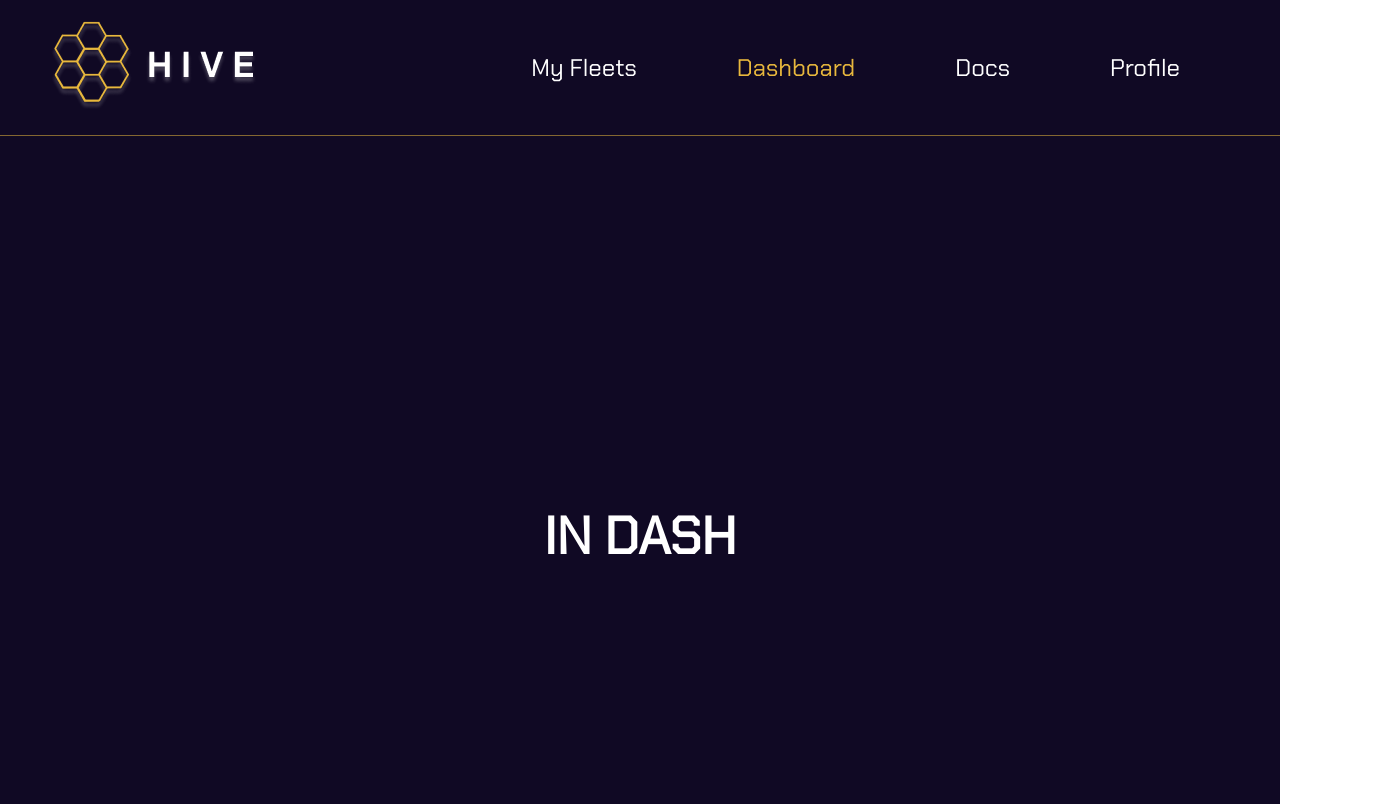
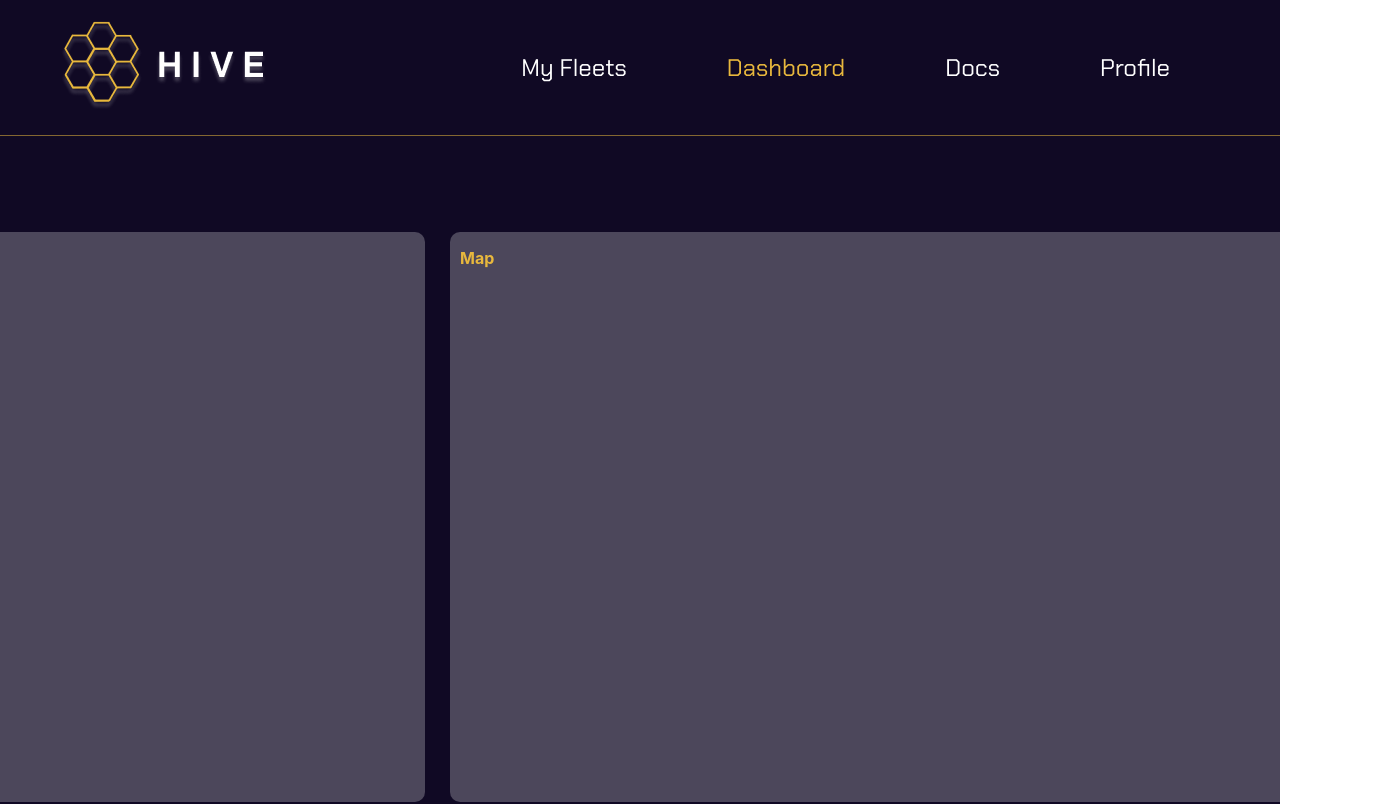
Before and after one commit to ljdeme/hive_ui, a React (Create React App) app in the folder client/: page /dashboard in a window 1280 px wide. Shown: the top 804 px of the page, 1390 px wide, since content can reach past the window. Built offline with nearby package versions, Linux system fonts and the light colour scheme.

Commit message:
created dashboard containers and updating css to use root variables

```diff
--- a/client/src/App.css
+++ b/client/src/App.css
@@ -25,7 +25,6 @@
   min-height: 100vh;
   display: flex;
   flex-direction: column;
-  font-family: 'Chakra Petch';
   align-items: center;
   justify-content: center;
   font-size: calc(10px + 2vmin);
@@ -47,12 +46,12 @@
 
 .navbar {
   height:var(--nav-size);
-  padding: 0 50px;
+  padding: 0 60px;
   display: flex;
   justify-content: space-between;
   align-items: center;
   white-space: nowrap;
-  background-color: #100924;
+  background-color: var(--bg);
   border-bottom: var(--border);
 }
 
@@ -66,16 +65,16 @@
   transition: all 0.3s ease 0s; /* Makes navigation to page smoother */
   text-decoration: none; /* Removes Underline from links */
   font-family: "Chakra Petch";
-  color: #ffffff;
+  color: var(--text-color);
   font-size: 24px;
 }
 
 .nav-links li a:hover{
-  color: goldenrod
+  color: var(--bg-accent)
 }
 
 a:is(:link, :active, :visited).active{
-  color: #E8B83D;
+  color: var(--bg-accent);
 }
 
 .navbar-spacer {
@@ -87,15 +86,15 @@ a:is(:link, :active, :visited).active{
   cursor: pointer;
   background-color: transparent;
   border-radius: 10px;
-  border-color: #E8B83D;
+  border-color:var(--bg-accent);
   text-decoration: none; /* Removes Underline from links */
   font-family: "Chakra Petch";
-  color: #ffffff;
+  color: var(--text-color);
   font-size: 24px;
 }
 
 .nav-login:hover{
-  color: #E8B83D
+  color: var(--bg-accent)
 }
 
 
--- /dev/null
+++ b/client/src/css/dashboard.css
@@ -0,0 +1,109 @@
+.dashboard
+{
+    height: 100vh;
+    margin: auto;
+    background-color: var(--bg);
+    color: var(--text-color);
+}
+
+.dashboard-container
+{
+    display: flex;
+    justify-content: center;
+}
+
+.dashboard-layout
+{
+    /* background-color: green; */
+
+    height: 950px;
+    width: 1500px;
+    margin-top: 5rem;
+
+    flex-shrink: 0;
+    align-self: center;
+    display: flex;
+    flex-direction: column;
+    align-items: center;
+    justify-content: space-evenly;
+
+    color: var(--bg-accent);
+    font-weight: bold;
+}
+
+.dashboard-top-flexbox
+{
+    /* background-color: blueviolet; */
+
+    height: 60%;
+    width: 100%;
+
+
+    display: flex;
+    flex-direction: row;
+    text-align: left;
+    justify-content: space-between;
+}
+
+.dashboard-agent-list-item
+{
+    background-color: var(--bg-container);
+
+    height: 100%;
+    width: 35%;
+    border-radius: 10px;
+    padding-left: 10px;
+}
+
+.dashboard-map-item
+{
+    background-color: var(--bg-container);
+
+    height: 100%;
+    width: 62%;
+    border-radius: 10px;
+    padding-left: 10px;
+
+}
+
+.dashboard-bottom-flexbox
+{
+    /* background-color: blue; */
+
+    height: 35%;
+    width: 100%;
+
+    display: flex;
+    flex-direction: row;
+    text-align: left;
+    justify-content: space-between;
+}
+
+.dashboard-topics-item
+{
+    background-color:var(--bg-container);
+    height: 100%;
+    width: 25%;
+    border-radius: 10px;
+    padding-left: 10px;
+}
+
+.dashboard-messages-item
+{
+    background-color:var(--bg-container);
+
+    height: 100%;
+    width: 45%;
+    border-radius: 10px;
+    padding-left: 10px;
+}
+
+.dashboard-extra-item
+{
+    background-color:var(--bg-container);;
+
+    height: 100%;
+    width: 25%;
+    border-radius: 10px;
+    padding-left: 10px;
+}
--- a/client/src/css/landing.css
+++ b/client/src/css/landing.css
@@ -1,6 +1,6 @@
 .landing-page
 {
-    height: 110vh;
+    height: 150vh;
     margin: auto;
     text-align: left;
     background-color: var(--bg);
@@ -40,7 +40,7 @@
     flex-wrap: nowrap;
     justify-content: space-between;
     align-items: center;
-    /* padding: 0px 100px; */
+    margin-top: 5em;
 }
 
 .landingText-1
@@ -64,7 +64,7 @@
     justify-content: space-between;
     align-items: center;
     /* padding: 0px 100px; */
-    margin-top: -10em;
+    margin-top: -5em;
 }
 
 .box-item-3
@@ -103,12 +103,17 @@
     transition: all 0.3s ease 0s;
     cursor: pointer;
     padding: 10px 40px;
+    margin-top: 5rem;
     display:flex;
 
     background-color: transparent;
     border-radius: 10px;
     border-color: var(--bg-accent);
     text-decoration: none; /* Removes Underline from links */
+    font-family: "Chakra Petch";
+    color: var(--text-color);
+    font-size: 24px;
+
 }
 
 .landing-trynow:hover
--- a/client/src/css/login_and_register.css
+++ b/client/src/css/login_and_register.css
@@ -9,7 +9,7 @@
 
 .authentication-header
 {
-    border-bottom: 1px solid #E8B83D;
+    border-bottom: 1px solid var(--bg-accent);
     margin-bottom: 2rem;
 }
 
@@ -21,11 +21,11 @@
     color: aliceblue;
     font-family: "Chakra Petch";
     background-color: #100924;
-    border: 2px solid #E8B83D;
+    border: 2px solid var(--bg-accent);
     padding: 30px;
     border-radius: 30px;
     text-align: center;
-    box-shadow: 1px 1px 10px #E8B83D;
+    box-shadow: 1px 1px 10px var(--bg-accent);
     z-index: 0;
 }
 
@@ -38,14 +38,14 @@
 {
     width: 1000px;
     margin: 100px auto;
-    color: aliceblue;
+    color:var(--text-color);
     position: relative;
-    background-color: #100924;
-    border: 2px solid #E8B83D;
+    background-color: var(--bg);
+    border: 2px solid var(--bg-accent);
     padding: 30px;
     border-radius: 30px;
     text-align: center;
-    box-shadow: 1px 1px 10px #E8B83D
+    box-shadow: 1px 1px 10px var(--bg-accent);
 }
 
 .container-half
@@ -62,21 +62,21 @@
 
 .login-register-swap
 {
-    color: aliceblue;
+    color: var(--text-color);
 }
 
 .login-register-swap:visited
 {
-    color: #E8B83D;
+    color: var(--bg-accent);
 }
 
 .login-register-swap:hover
 {
-    color: #E8B83D;
+    color: var(--bg-accent);
 }
 
 label {
-    color: aliceblue;
+    color: var(--text-color);
     display: block;
     margin-top: 1em;
     font-size: 15px;
@@ -146,7 +146,7 @@ input[type = button]
 
     background-color: transparent;
     border-radius: 10px;
-    border-color: #E8B83D;
+    border-color: var(--bg-accent);
     text-decoration: none; /* Removes Underline from links */
     font-family: "Chakra Petch";
     color: #ffffff;
--- a/client/src/index.css
+++ b/client/src/index.css
@@ -16,6 +16,7 @@ code {
 {
   --bg:#100924;
   --bg-accent:#E8B83D;
+  --bg-container:rgba(255, 255, 255, 0.25);
   --text-color: white;
   --nav-size: 135px;
   --border: 1px solid #e8b83d8a;
@@ -35,60 +36,3 @@ a
   color: var(--text-color);
   text-decoration: none;
 }
-
-/* .navbar
-{
-  height:var(--nav-size);
-  background-color: var(--bg);
-  padding: 0 10rem;
-  border-bottom: var(--border);
-}
-
-.navbar-nav
-{
-  max-width: 100%;
-  height: 100%;
-  display: flex;
-  font-size: 24px;
-  justify-content: space-between;
-  align-items: center;
-}
-
-.nav-item
-{
-  width: calc(var(--nav-size) * 0.8);
-  display: flex;
-  align-items: center;
-  justify-content: center;
-}
-
-.nav-text
-{
-  --button-size: calc(var(--nav-size) * .6);
-  width: calc(var(--button-size) * 2);
-  height: var(--button-size);
-
-  display: flex;
-  white-space: nowrap;
-  align-items: center;
-  justify-content: center;
-
-  transition: filter 300ms;
-}
-.nav-button
-{
-  --button-size: calc(var(--nav-size) * .6);
-  width: calc(var(--button-size) * 2);
-  height: var(--button-size);
-
-  border-radius: 10px;
-  border-color:white;
-
-  display: flex;
-  white-space: nowrap;
-  align-items: center;
-  justify-content: center;
-  padding: 0 30px;
-
-  transition: filter 300ms;
-} */
--- a/client/src/pages/Dashboard.js
+++ b/client/src/pages/Dashboard.js
@@ -1,12 +1,36 @@
-import '../App.css';
+import '../css/dashboard.css';
 
 function Dashboard() {
   return (
 
-    <div className="App">
-      <header className="App-header">
-        <h1> IN DASH </h1>
-      </header>
+    <div className="dashboard">
+      <div className="dashboard-container">
+        <div className="dashboard-layout">
+
+          <div className="dashboard-top-flexbox">
+            <div className="dashboard-agent-list-item">
+                <p>Agent</p>
+            </div>
+            <div className="dashboard-map-item">
+                <p>Map</p>
+            </div>
+          </div>
+
+          <div className="dashboard-bottom-flexbox">
+            <div className="dashboard-topics-item">
+              <p>Topics</p>
+            </div>
+            <div className="dashboard-messages-item">
+              <p>Messages</p>
+            </div>
+            <div className="dashboard-extra-item">
+              <p>EXTRA</p>
+            </div>
+
+          </div>
+
+        </div>{/* dashboard-layout*/}
+      </div>
     </div>
   );
 }
```
